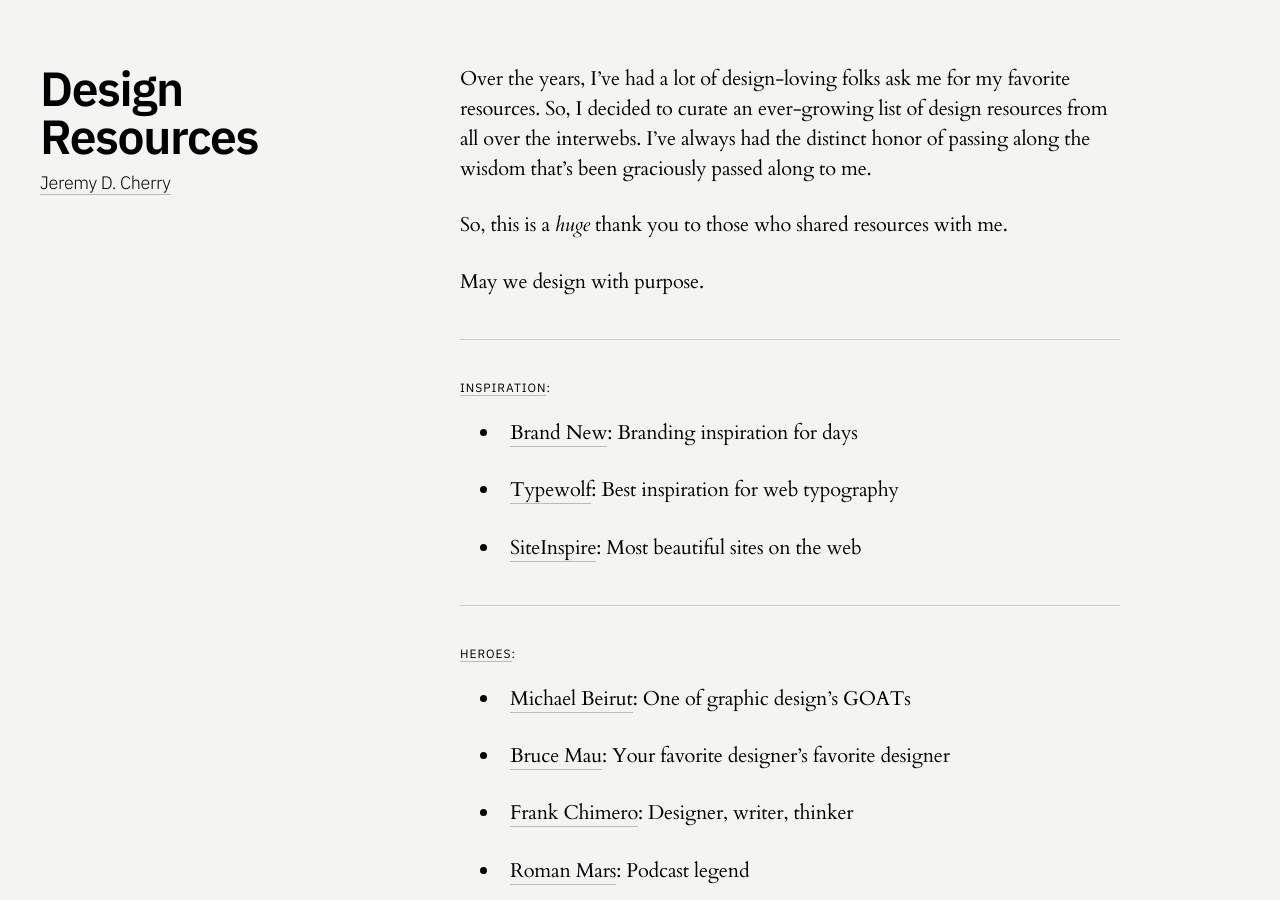
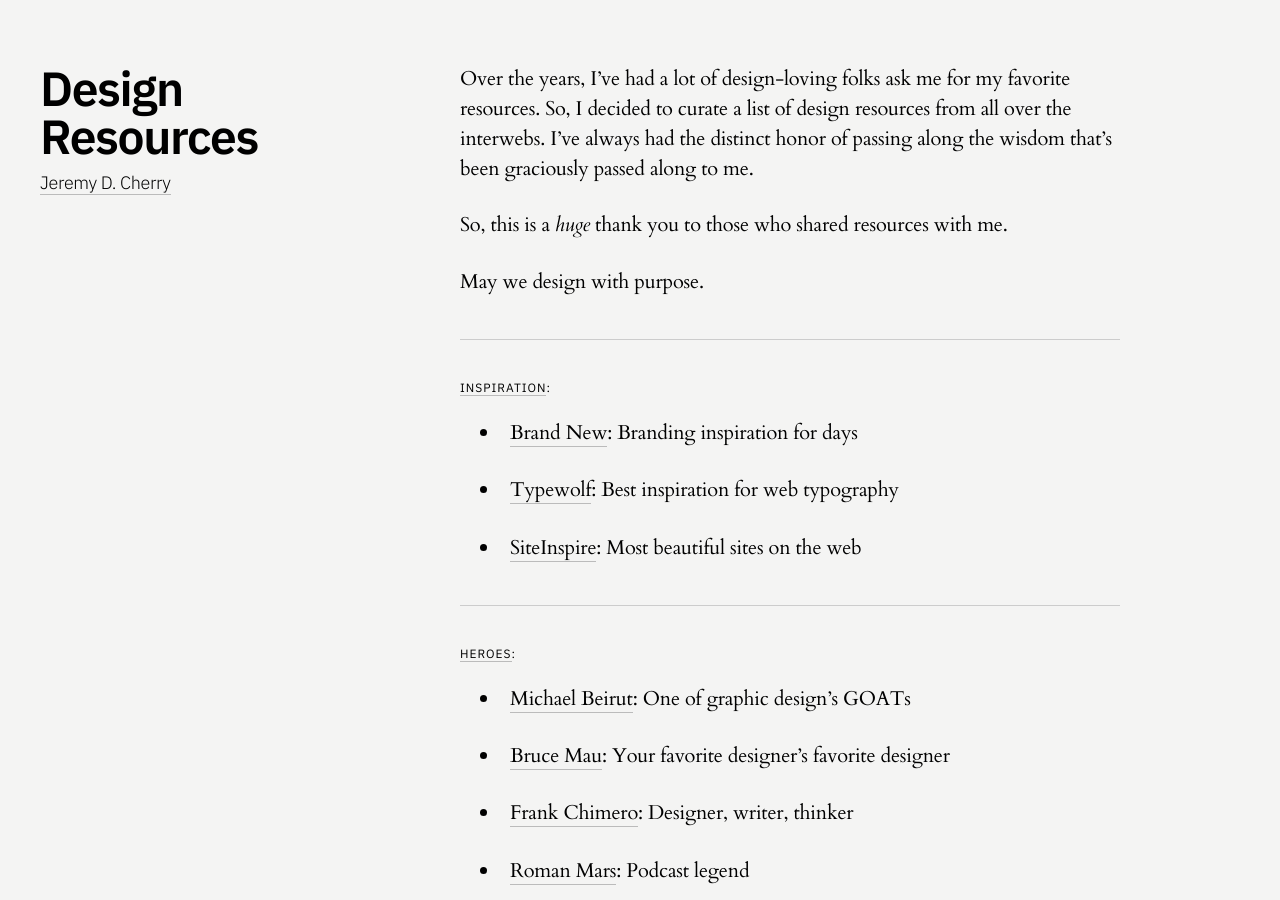
Before and after one commit to jeremydcherry/jeremydcherry.github.io, a Jekyll site: the page built from content/resources.md, in a window 1280 px wide and 900 px high. Built offline with Jekyll 4.4.1, drawn with Linux system fonts in a browser that asks for light colours.

Commit message:
Updated resources copy

```diff
--- a/content/resources.md
+++ b/content/resources.md
@@ -5,7 +5,7 @@
 permalink: /resources
 ---
 
-Over the years, I've had a lot of design-loving folks ask me for my favorite resources. So, I decided to curate an ever-growing list of design resources from all over the interwebs. I've always had the distinct honor of passing along the wisdom that's been graciously passed along to me.
+Over the years, I've had a lot of design-loving folks ask me for my favorite resources. So, I decided to curate a list of design resources from all over the interwebs. I've always had the distinct honor of passing along the wisdom that's been graciously passed along to me.
 
 So, this is a _huge_ thank you to those who shared resources with me.
 
```
